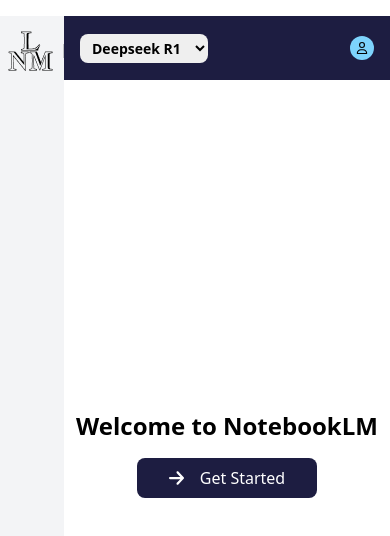
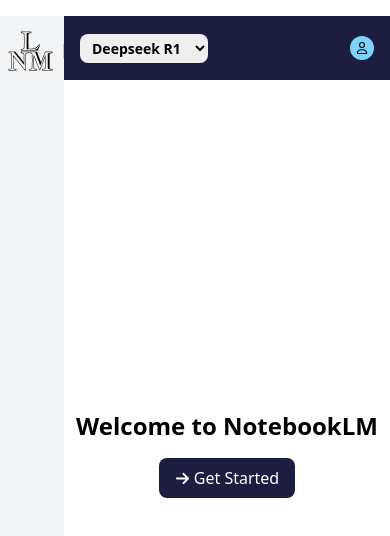
Before and after one commit to Shahabuddin1122/multimodel, an Angular app in the folder frontend/: page / in a window 390 px wide. Shown: the top 536 px of the page. Built offline with nearby package versions, Linux system fonts and the light colour scheme.

Commit message:
update button

```diff
--- a/frontend/src/app/component/button/button.component.html
+++ b/frontend/src/app/component/button/button.component.html
@@ -1,4 +1,4 @@
-<div class="px-8 py-2 bg-primary text-white rounded-lg flex justify-center items-center gap-x-4 cursor-pointer">
-  <img src='{{icon}}' alt="" width="15" height="15"/>
-  <p>{{text}}</p>
+<div class="px-4 md:px-8 py-2 bg-primary text-white rounded-lg flex justify-center items-center gap-x-1 md:gap-x-2 cursor-pointer">
+  <img src="{{icon}}" alt="" class="w-[15px] h-[15px]"/>
+  <p class="">{{text}}</p>
 </div>
--- a/frontend/src/app/component/conversation/conversation.component.html
+++ b/frontend/src/app/component/conversation/conversation.component.html
@@ -1,6 +1,6 @@
 <div class="w-full h-full flex justify-center items-center" *ngIf="!showNextComponent">
   <div class="flex flex-col gap-y-4">
-    <h1 class="text-2xl font-bold">Welcome to NotebookLM</h1>
+    <h1 class="text-2xl font-bold text-center">Welcome to NotebookLM</h1>
     <div class="flex flex-row justify-center">
       <app-button text="Get Started" icon="arrow-right.svg" (click)="onGetStarted()"/>
     </div>
@@ -12,7 +12,7 @@
     <app-message *ngFor="let message of messages" [message]="message"></app-message>
   </div>
 
-  <div class="flex items-center gap-4 mt-4 border-t border-gray-300 pt-4">
+  <div class="flex items-center gap-2 gap-y-2 md:gap-x-2 mt-4 border-t border-gray-300 pt-4">
     <input
       [(ngModel)]="userInput"
       placeholder="Type a message..."
```
